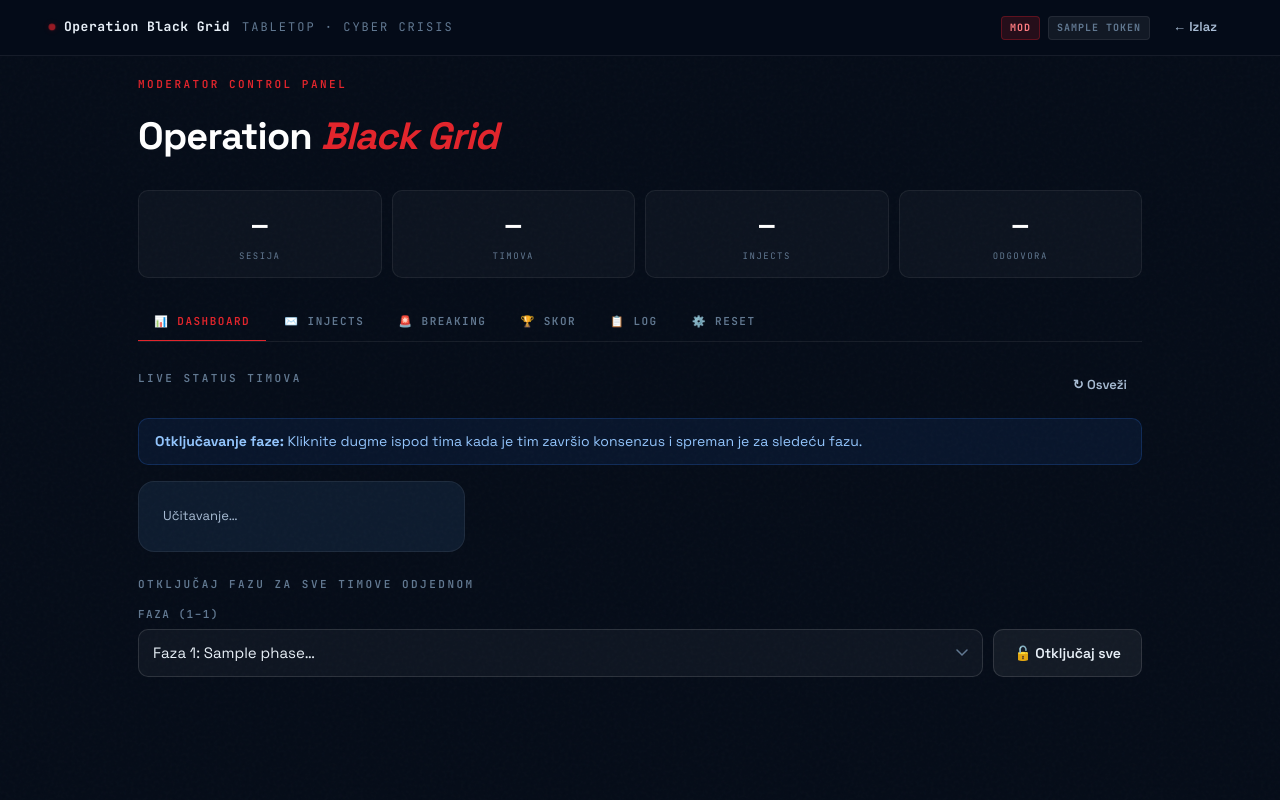
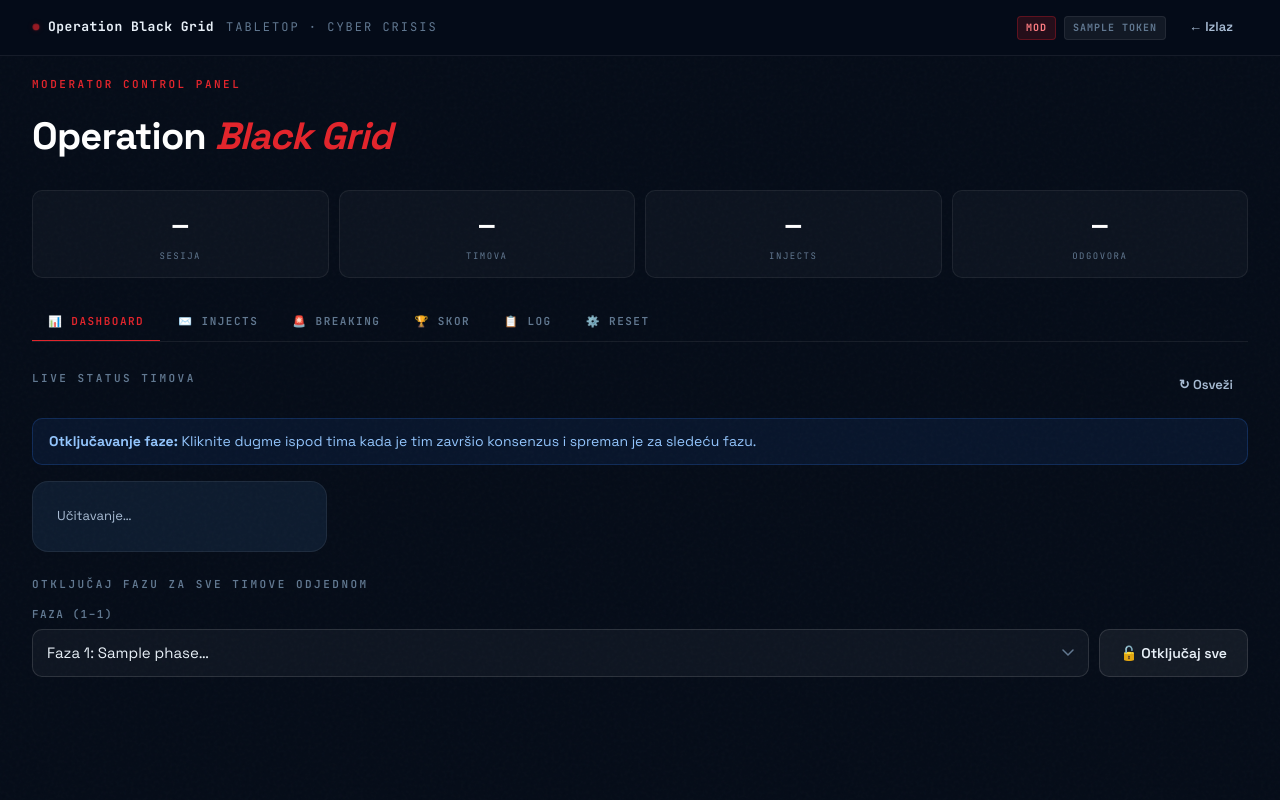
Before and after one commit to nikolaccc/TableTop, a FastAPI app: template templates/mod.html in a window 1280 px wide. Run offline with FastAPI, Linux system fonts and the light colour scheme; the template is opened without the code that fills it: most values are stand-ins (such as "Sample title", 1, 10 or a date in 2020).

Commit message:
Add files via upload

```diff
--- a/templates/base.html
+++ b/templates/base.html
@@ -44,7 +44,7 @@
   --radius:  10px;
   --radius-lg: 16px;
   --tap:     48px;
-  --page-x:  clamp(16px, 5vw, 48px);
+  --page-x:  clamp(16px, 3vw, 32px);
 }
 
 *, *::before, *::after { box-sizing: border-box; margin: 0; padding: 0; }
@@ -113,8 +113,8 @@ body::before {
 
 /* ── PAGE SHELL ── */
 .page { padding: 0 var(--page-x) 64px; position: relative; z-index: 1; }
-.page-narrow { max-width: 680px; margin: 0 auto; }
-.page-wide   { max-width: 1200px; margin: 0 auto; }
+.page-narrow { max-width: 860px; margin: 0 auto; }
+.page-wide   { max-width: 1600px; margin: 0 auto; }
 
 /* ── SECTION SPACING ── */
 .section { padding: 48px 0 0; }
--- a/templates/mod.html
+++ b/templates/mod.html
@@ -9,7 +9,7 @@
 
 {% block extra_head %}
 <style>
-.mod-wrap { max-width: 1100px; margin: 0 auto; padding: 20px var(--page-x) 64px; }
+.mod-wrap { max-width: 1600px; margin: 0 auto; padding: 20px var(--page-x) 64px; }
 .mod-header { margin-bottom: 24px; }
 .stat-grid-mod { display: grid; grid-template-columns: repeat(4, 1fr); gap: 10px; margin-bottom: 24px; }
 @media(max-width:640px){ .stat-grid-mod { grid-template-columns: repeat(2,1fr); } }
--- a/templates/play.html
+++ b/templates/play.html
@@ -8,7 +8,7 @@
 
 {% block extra_head %}
 <style>
-.play-wrap { max-width: 760px; margin: 0 auto; padding: 20px var(--page-x) 64px; }
+.play-wrap { max-width: 1100px; margin: 0 auto; padding: 20px var(--page-x) 64px; }
 #phaseSection  { display: none; }
 #idleSection   { display: block; }
 #answersSection{ display: none; }
```
